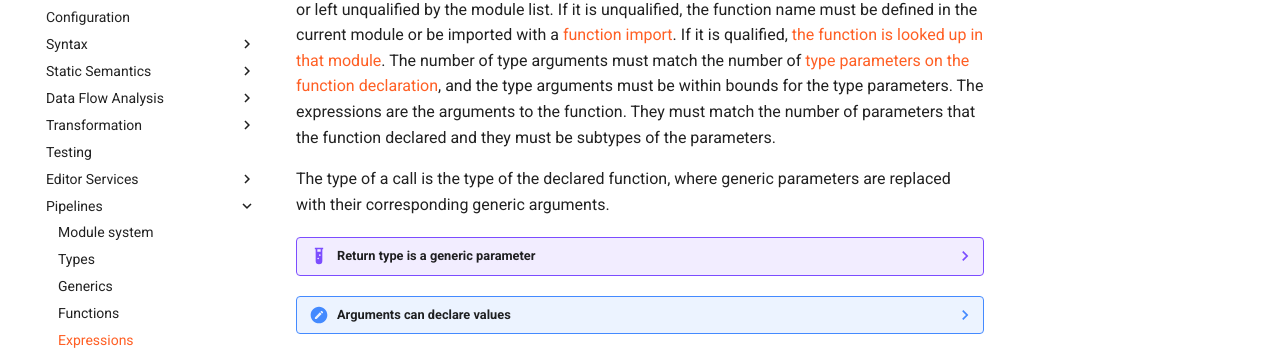
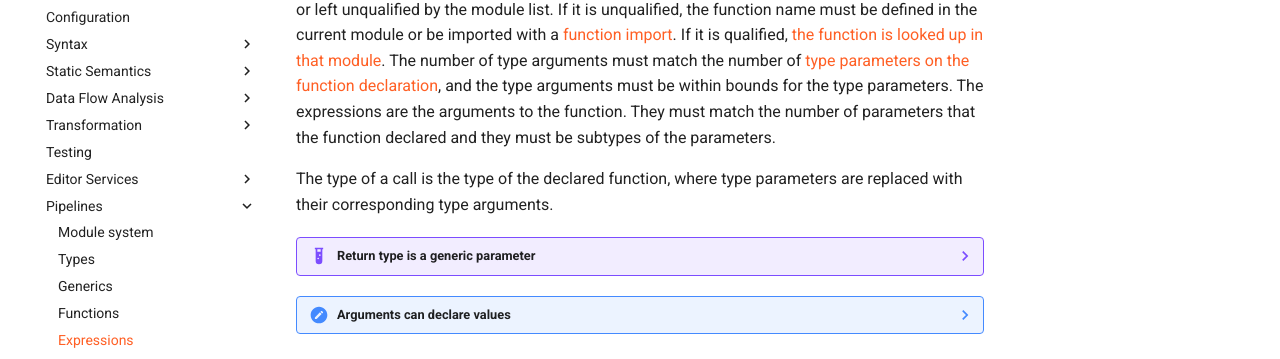
Before and after one commit to pdmosses/metaborg.github.io, an MkDocs documentation site: the page built from docs/references/pipelines/expressions.md, in a window 1280 px wide and 900 px high, scrolled down 5322 px. Shown: the part 91-450 px from the top of the window. Built offline with MkDocs 1.6.1 and Material for MkDocs 9.7.7, drawn with Linux system fonts in a browser that asks for light colours; comment, search, counter and statistics services are not loaded.

Commit message:
Update to PIE docs
Use type parameter/argument instead of generic parameter/argument

````diff
--- a/docs/references/pipelines/expressions.md
+++ b/docs/references/pipelines/expressions.md
@@ -276,7 +276,7 @@ The number of type arguments must match the number of [type parameters on the fu
 The expressions are the arguments to the function.
 They must match the number of parameters that the function declared and they must be subtypes of the parameters.
 
-The type of a call is the type of the declared function, where generic parameters are replaced with their corresponding generic arguments.
+The type of a call is the type of the declared function, where type parameters are replaced with their corresponding type arguments.
 
 ??? example "Return type is a generic parameter"
     ```PIE
````
